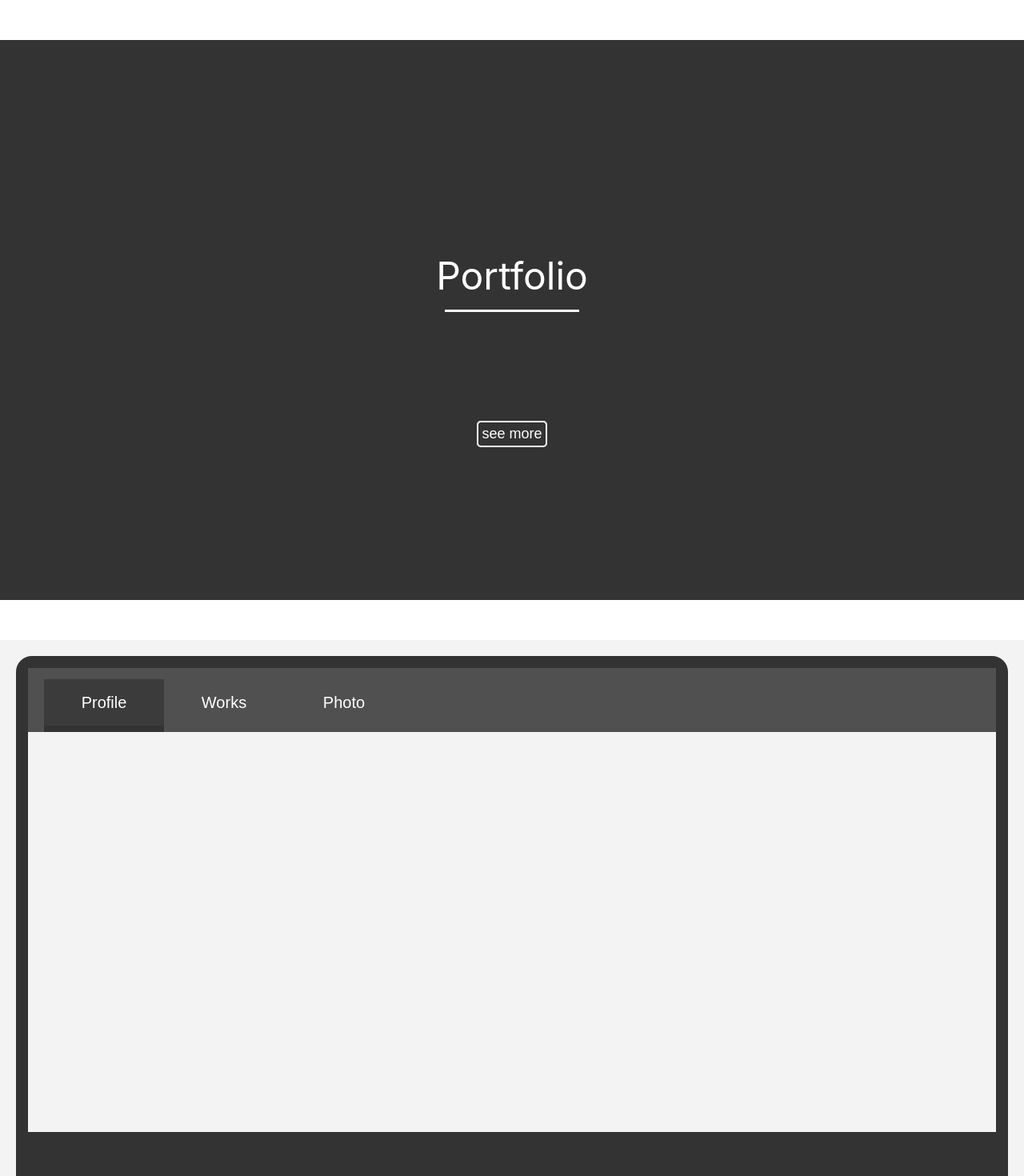
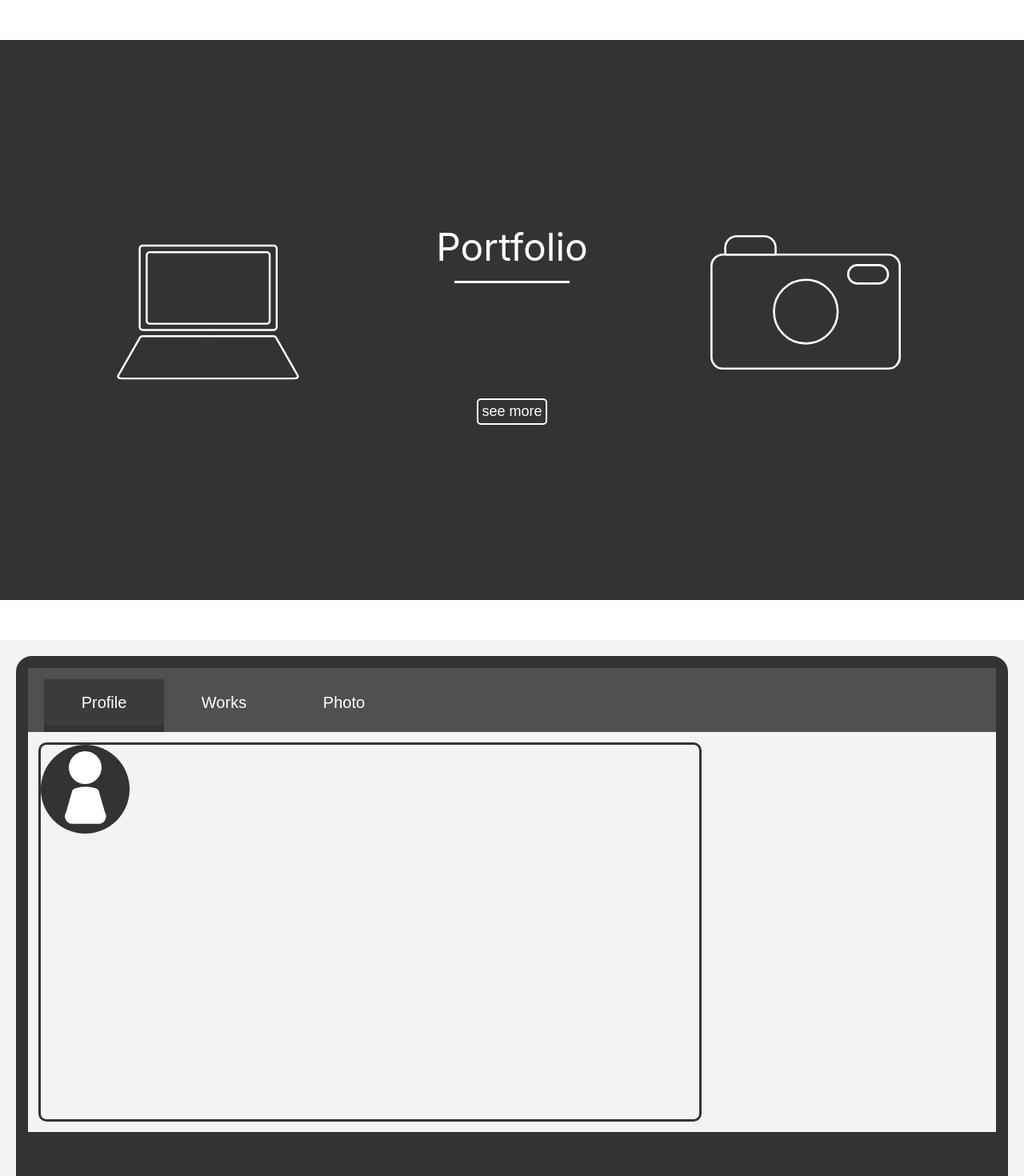
Before and after one commit to kinakome/portfolio, a React (Create React App) app: page / in a window 1280 px wide. Shown: the top 1470 px of the page at 80% size. Built offline with nearby package versions, Linux system fonts and the light colour scheme.

Commit message:
[Add] profile page

```diff
--- a/src/components/Entrance.tsx
+++ b/src/components/Entrance.tsx
@@ -2,6 +2,7 @@ import React, { useState } from 'react'
 import PC from './pc'
 import { useTrail, animated, config } from "react-spring";
 import { Link } from 'react-scroll';
+import { PCIcon, CameraIcon } from './SvgReader'
 
 type Props = {
 
@@ -21,7 +22,7 @@ const Entrance: React.FC<Props> = () => {
   return (
     <div className="entrance">
       <div className="entrance__left">
-        <PC />
+        <PCIcon />
       </div>
       <div className="entrance__center">
         <div className="entrance__center--title" onMouseEnter={e => setEnter(true)} onMouseLeave={e => setEnter(false)} >
@@ -53,7 +54,9 @@ const Entrance: React.FC<Props> = () => {
           </Link>
         </div>
       </div>
-      <div className="entrance__right"></div>
+      <div className="entrance__right">
+        <CameraIcon />
+      </div>
     </div>
   )
 }
--- /dev/null
+++ b/src/components/SvgReader.tsx
@@ -0,0 +1,18 @@
+import ProfileImg from '../images/profile.svg'
+import PCImg from '../images/pc.svg'
+import CameraImg from '../images/camera.svg'
+
+
+import React from 'react'
+
+export const ProfileIcon: React.FC = () => {
+  return <img src={ProfileImg}  alt="プロフィール" />
+}
+
+export const PCIcon: React.FC = () => {
+  return <img src={PCImg}  alt="pc" />
+}
+
+export const CameraIcon: React.FC = () => {
+  return <img src={CameraImg}  alt="camera" />
+}
--- a/src/components/Top.tsx
+++ b/src/components/Top.tsx
@@ -1,6 +1,6 @@
 import React from 'react'
-import { useTrail, animated, config } from "react-spring";
 import Nav from './Top/Nav'
+import Profile from './Top/Profile'
 
 type Props = {
 
@@ -11,7 +11,10 @@ const Top: React.FC<Props> = () => {
   return (
     <div className="top">
       <div className="top__box">
-      <Nav />
+        <Nav />
+        <div className="top__box--content">
+          <Profile />
+        </div>
         <div className="top__box--bottom"></div>
       </div>
       <div className="top__foot">
--- /dev/null
+++ b/src/components/Top/Profile.tsx
@@ -0,0 +1,20 @@
+import React from 'react'
+import { ProfileIcon } from '../SvgReader'
+
+type Props = {
+
+}
+
+const Profile: React.FC<Props> = () => {
+
+  return (
+    <div className="profile">
+      <div className="profile__left">
+        <ProfileIcon />
+      </div>
+      <div className="profile__right"></div>
+    </div>
+  )
+}
+
+export default Profile
--- a/src/style.css
+++ b/src/style.css
@@ -93,14 +93,15 @@ input, select {
   background-color: #333;
   margin-top: 50px; }
   .entrance__left {
-    width: calc(50% - 140px);
+    width: calc(50% - 120px);
     height: 100%;
-    float: left; }
-    .entrance__left svg {
-      height: 100px;
-      width: 100px; }
+    float: left;
+    padding: 10% 10%; }
+    .entrance__left img {
+      height: 100%;
+      width: 100%; }
   .entrance__center {
-    width: 280px;
+    width: 240px;
     height: 100%;
     float: left;
     color: #FFF;
@@ -127,9 +128,13 @@ input, select {
         border-radius: 5px;
         padding: 4px; }
   .entrance__right {
-    width: calc(50% - 140px);
+    width: calc(50% - 120px);
     height: 100%;
-    float: left; }
+    float: left;
+    padding: 10% 10%; }
+    .entrance__right img {
+      height: 90%;
+      width: 90%; }
 
 .top {
   height: 100vh;
@@ -143,6 +148,8 @@ input, select {
     height: calc(100vh - 120px);
     width: calc(100vw - 40px);
     position: relative; }
+    .top__box--content {
+      height: calc(100vh - 300px); }
     .top__box--bottom {
       position: absolute;
       width: 100%;
@@ -179,3 +186,13 @@ input, select {
   .nav .selected {
     border-bottom: #333 8px solid;
     background-color: #3b3b3b; }
+
+.profile {
+  padding: 13px;
+  height: 100%;
+  width: 100%; }
+  .profile__left {
+    height: 100%;
+    width: 70%;
+    border: #333 3px solid;
+    border-radius: 10px; }
--- a/src/style/components/entrance.scss
+++ b/src/style/components/entrance.scss
@@ -4,16 +4,17 @@
   background-color: $black;
   margin-top: 50px;
   &__left{
-    width: calc(50% - 140px);
+    width: calc(50% - 120px);
     height: 100%;
     float: left;
-    svg{
-      height: 100px;
-      width: 100px;
+    padding: 10% 10%;
+    img{
+      height: 100%;
+      width: 100%;
     }
   }
   &__center{
-    width: 280px;
+    width: 240px;
     height: 100%;
     float: left;
     color: $white;
@@ -45,9 +46,14 @@
     }
   }
   &__right{
-    width: calc(50% - 140px);
+    width: calc(50% - 120px);
     height: 100%;
     float: left;
+    padding: 10% 10%;
+    img{
+      height: 90%;
+      width: 90%;
+    }
   }
 
 }
--- a/src/style/components/top.scss
+++ b/src/style/components/top.scss
@@ -10,6 +10,9 @@
     height: calc(100vh - 120px);
     width: calc(100vw - 40px);
     position: relative;
+    &--content{
+      height: calc(100vh - 300px);
+    }
     &--bottom{
       position: absolute;
       width: 100%;
--- /dev/null
+++ b/src/style/components/top/profile.scss
@@ -0,0 +1,11 @@
+.profile{
+  padding: 13px;
+  height: 100%;
+  width: 100%;
+  &__left{
+    height: 100%;
+    width: 70%;
+    border: $black 3px solid;
+    border-radius: 10px;
+  }
+}
--- a/src/style/style.scss
+++ b/src/style/style.scss
@@ -9,3 +9,5 @@
 @import "./components/top";
 
 @import "./components/top/nav";
+
+@import "./components/top/profile";
```
Also changed, not shown: src/images/profile.svg (added).
